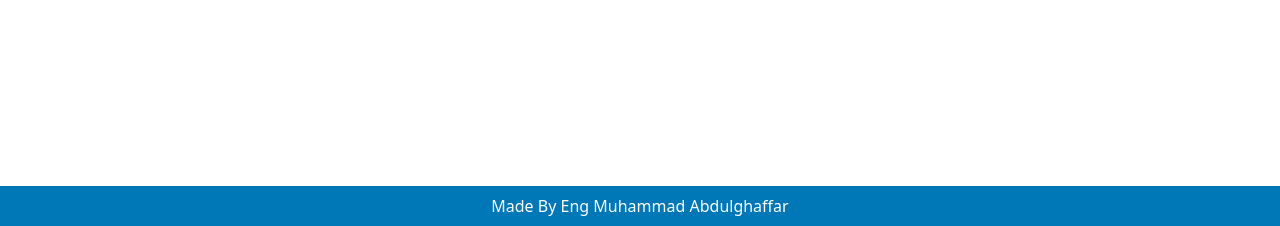
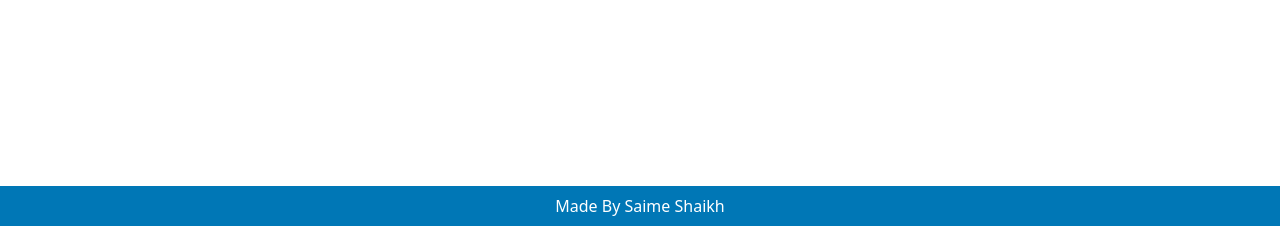
Before and after one commit to SaimShaikh/docker-chat-app, a Flask app: page / in a window 1280 px wide. Shown: the part 574-800 px from the top of the page. Run offline with Flask 3, Linux system fonts and the light colour scheme; some libraries are stand-ins or nearby versions.

Commit message:
Update base.html

```diff
--- a/templates/base.html
+++ b/templates/base.html
@@ -18,6 +18,6 @@
 <body>
   <header>Chat-Net</header>
   <main>{% block content %}{% endblock %}</main>
-  <footer>Made By Eng Muhammad Abdulghaffar</footer>
+  <footer>Made By Saime Shaikh</footer>
 </body>
 </html>
```
